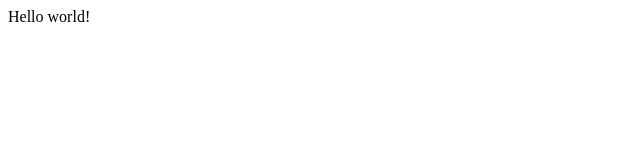
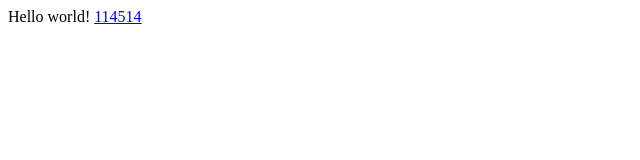
Before and after one commit to YOS10086/1.3-CTC, a plain HTML site: page project1/index.html in a window 1280 px wide. Shown: the full height of the page, 0-640 px from the left. Drawn offline with Linux system fonts and the light colour scheme.

Commit message:
Update index.html

```diff
--- a/project1/index.html
+++ b/project1/index.html
@@ -7,7 +7,7 @@
 </head>
 <body>
     Hello world!
-
+    <a href="../project1/project1sub/index_sub.html">114514
     </a><br>
 </body>
 </html>
```
